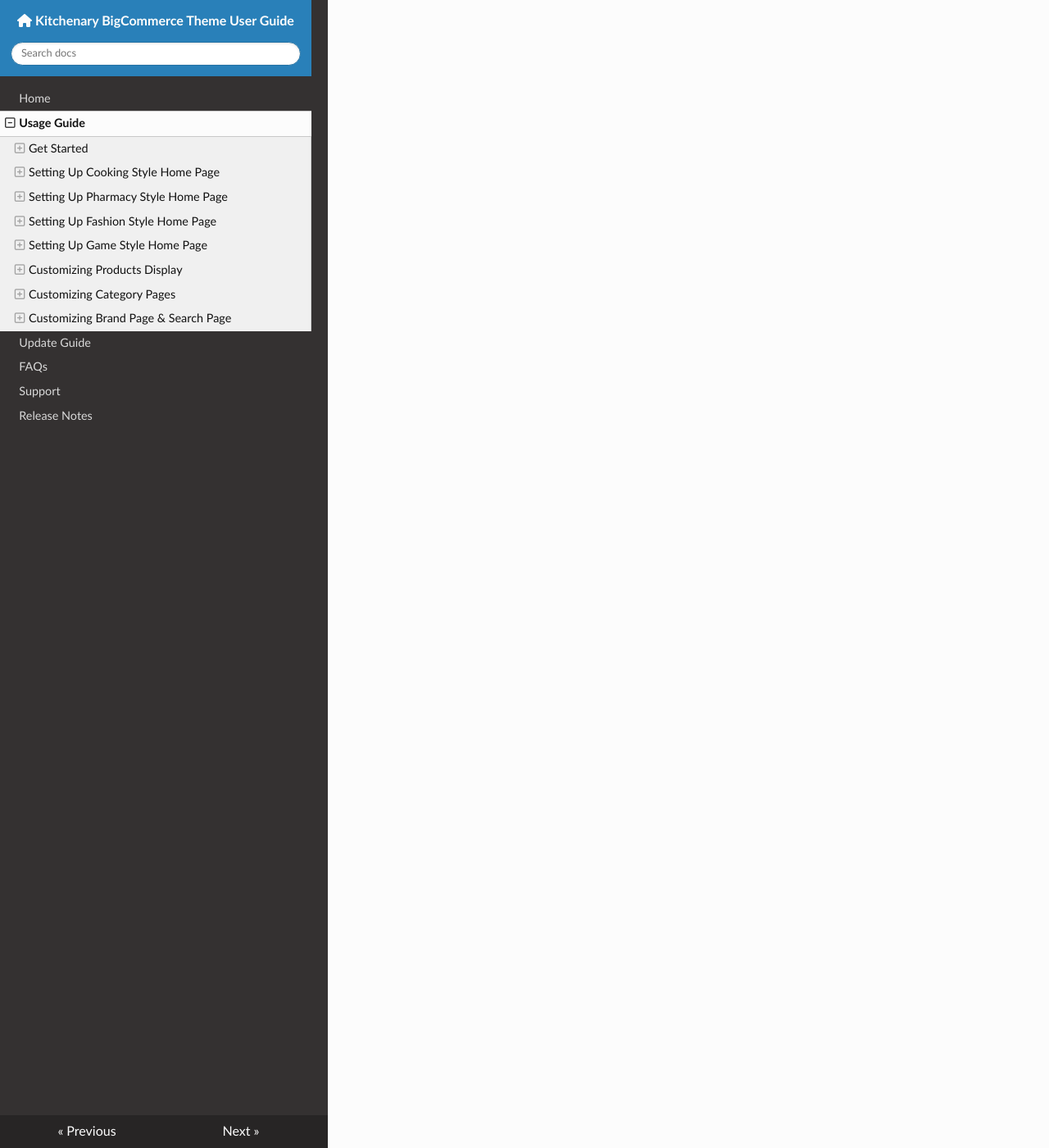
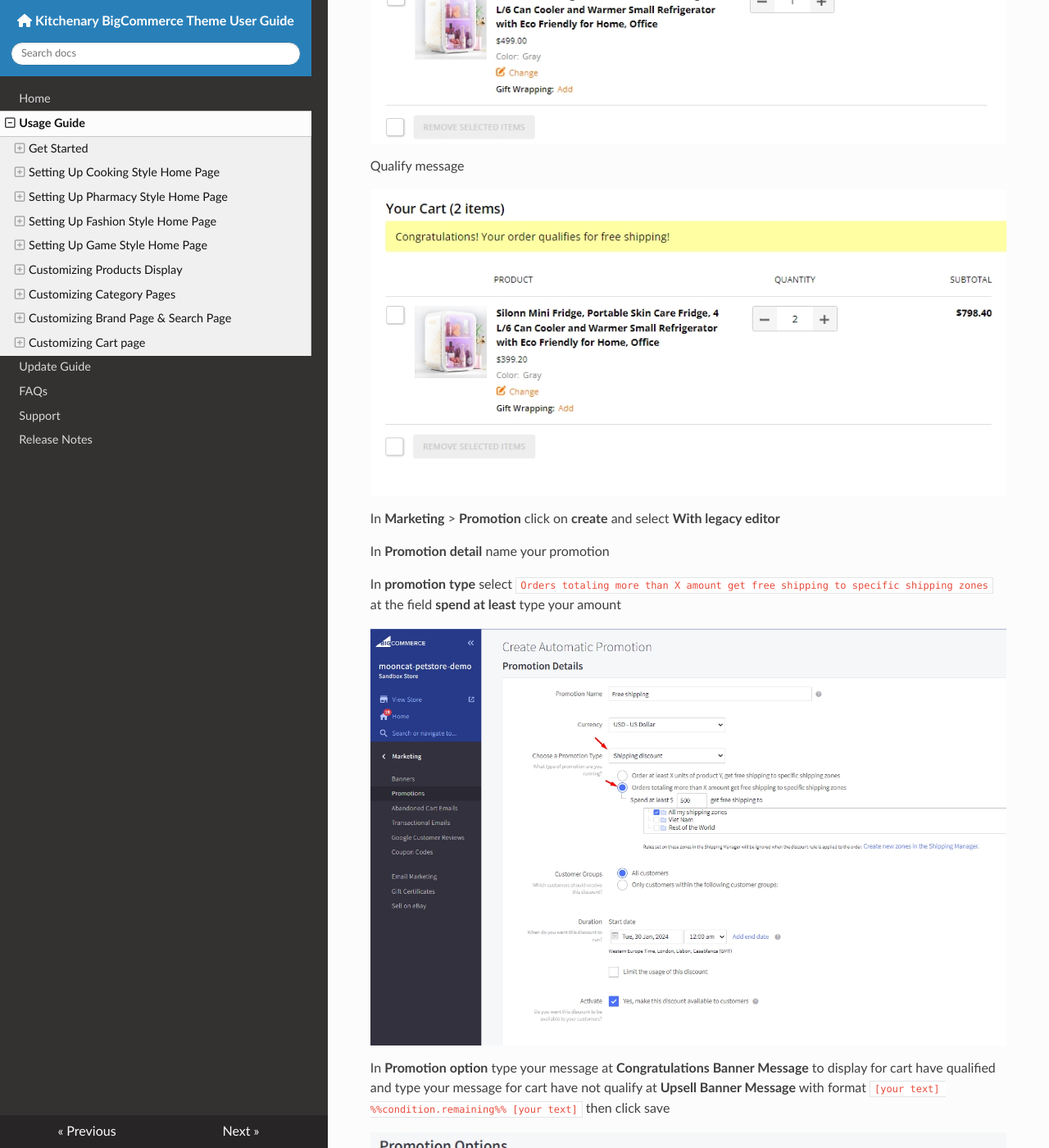
Before and after one commit to allcommerce/bc-kitchenary-docs, an MkDocs documentation site: the page built from docs/usage.md, in a window 1280 px wide and 1400 px high, scrolled down 75238 px. Shown: the whole window at 82% size. Built offline with MkDocs 1.6.1, drawn with Linux system fonts in a browser that asks for light colours; nearby versions of some CDN libraries; some of the changed text lies outside the part shown.

Commit message:
update customise cart page

```diff
--- a/docs/usage.md
+++ b/docs/usage.md
@@ -1283,3 +1283,27 @@
 Watch the instruction video:
 
 <div style="padding:56.25% 0 0 0;position:relative;"><iframe src="https://player.vimeo.com/video/796915050?h=fa4bc20f8c&amp;badge=0&amp;autopause=0&amp;player_id=0&amp;app_id=58479" frameborder="0" allow="autoplay; fullscreen; picture-in-picture" allowfullscreen style="position:absolute;top:0;left:0;width:100%;height:100%;" title="Instr-Brand description"></iframe></div><script src="https://player.vimeo.com/api/player.js"></script>
+
+## Customizing Cart page
+
+### Display free shipping message in cart page.
+
+Not qualify message
+
+![Not-qualify](\img\not-egilible.jpg)
+
+Qualify message
+
+![qualify](\img\promotion-qualify.jpg)
+
+In **Marketing** > **Promotion** click on **create** and select **With legacy editor**
+
+In **Promotion detail** name your promotion
+
+In **promotion type** select `Orders totaling more than X amount get free shipping to specific shipping zones` at the field **spend at least** type your amount
+
+![free-shipping-editor](\img\free-shipping.jpg)
+
+In **Promotion option** type your message at **Congratulations Banner Message** to display for cart have qualified and type your message for cart have not qualify at **Upsell Banner Message** with format `[your text] %%condition.remaining%% [your text]` then click save
+
+![promotion-message](\img\Promotion-message.jpg)
```
Also changed, not shown: docs/img/Promotion-message.jpg (added), docs/img/free-shipping.jpg (added), docs/img/not-egilible.jpg (added), docs/img/promotion-qualify.jpg (added).
